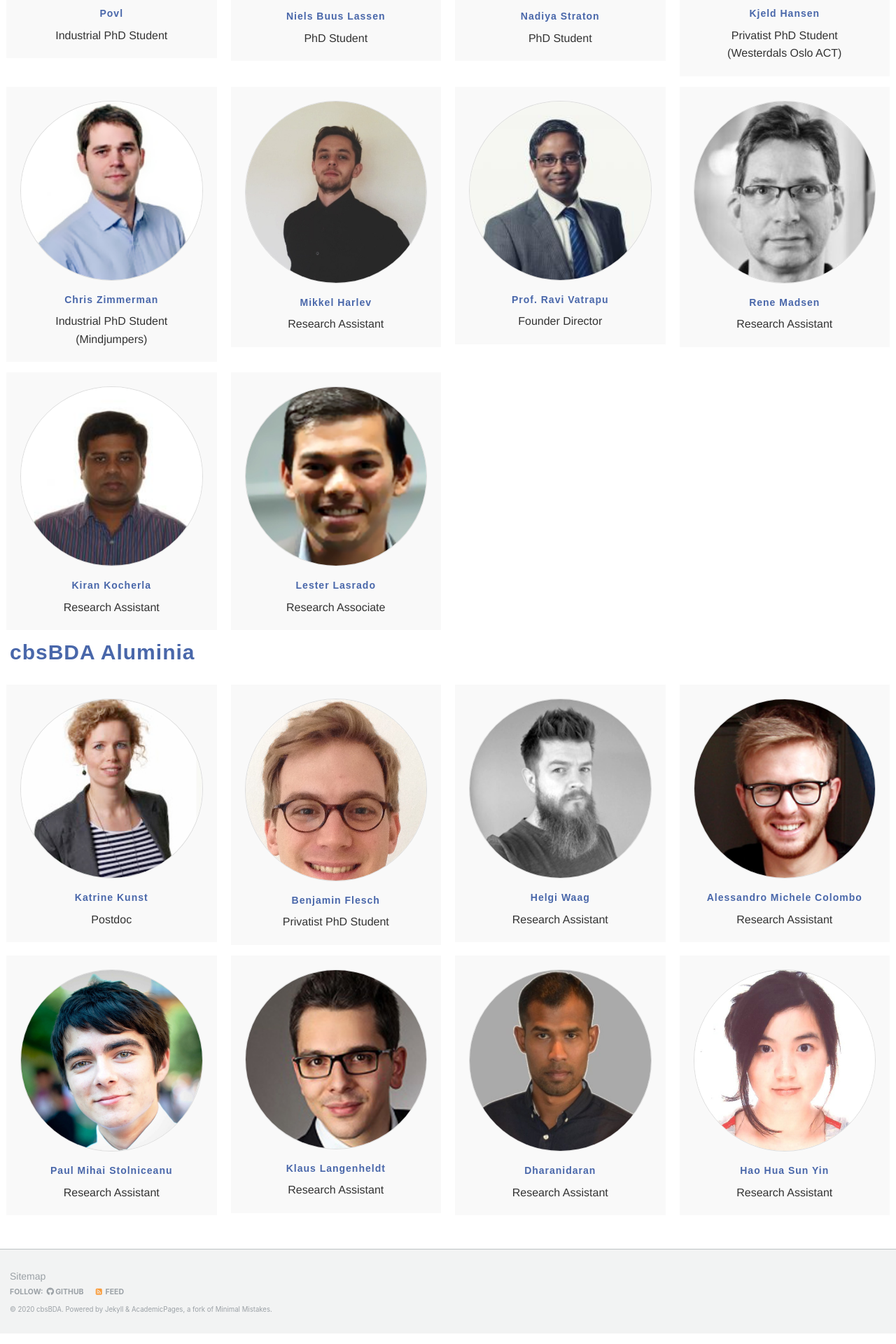
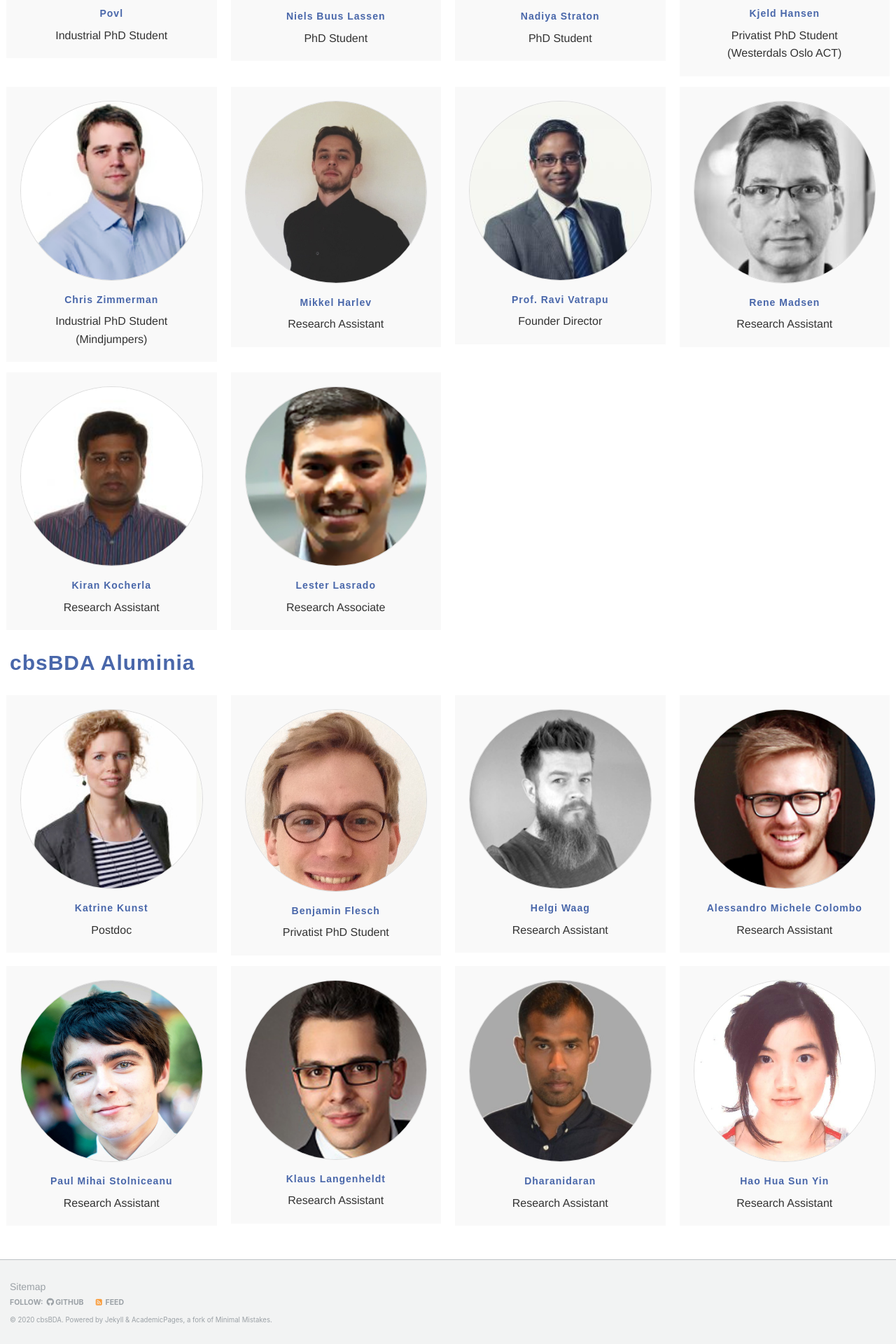
Before and after one commit to cbsBDA/cbsBDA-homepage, a Jekyll site: the page built from _pages/team.md, in a window 1280 px wide. Shown: the part 1230-3150 px from the top of the page at 70% size. Built offline with Jekyll 4.4.1, drawn with Linux system fonts in a browser that asks for light colours; nearby versions of some CDN libraries.

Commit message:
Update _custom.scss

```diff
--- a/_sass/_custom.scss
+++ b/_sass/_custom.scss
@@ -48,6 +48,9 @@ img {
 }
 .mb-15{
   margin-bottom: 15px;
+}
+.mt-15{
+  margin-top: 15px;
 }
 .mb-0{
   margin-bottom: 0px;
```
